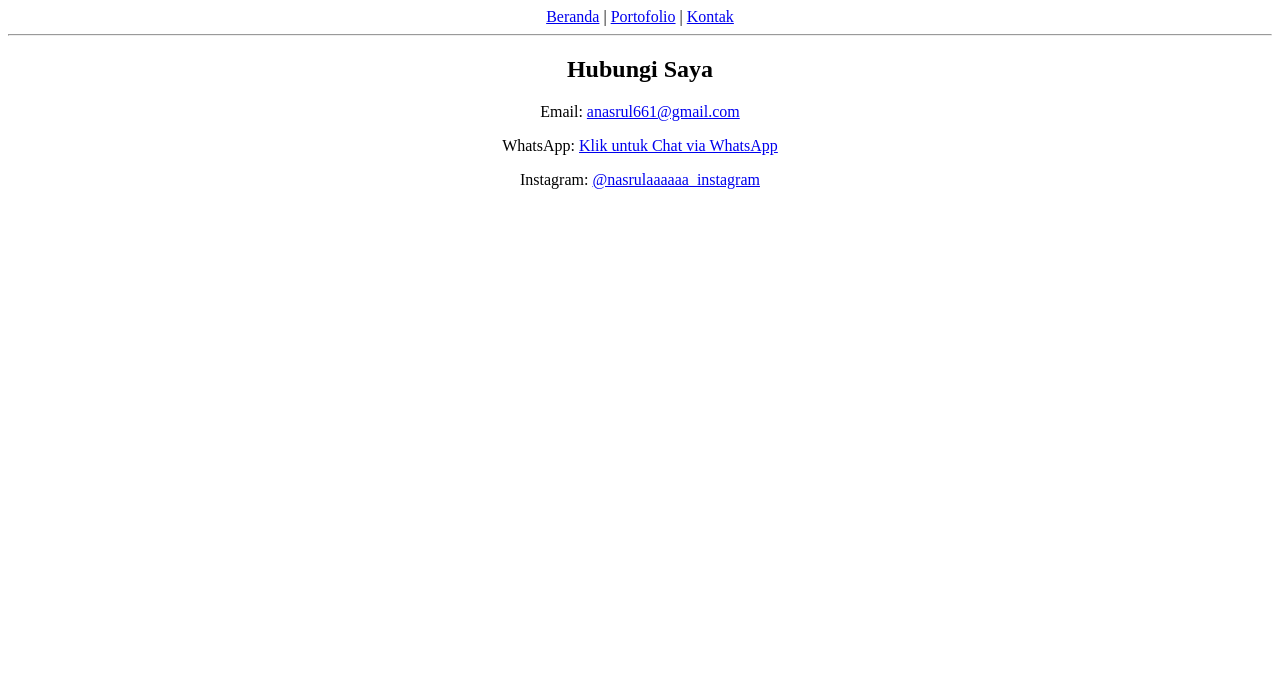
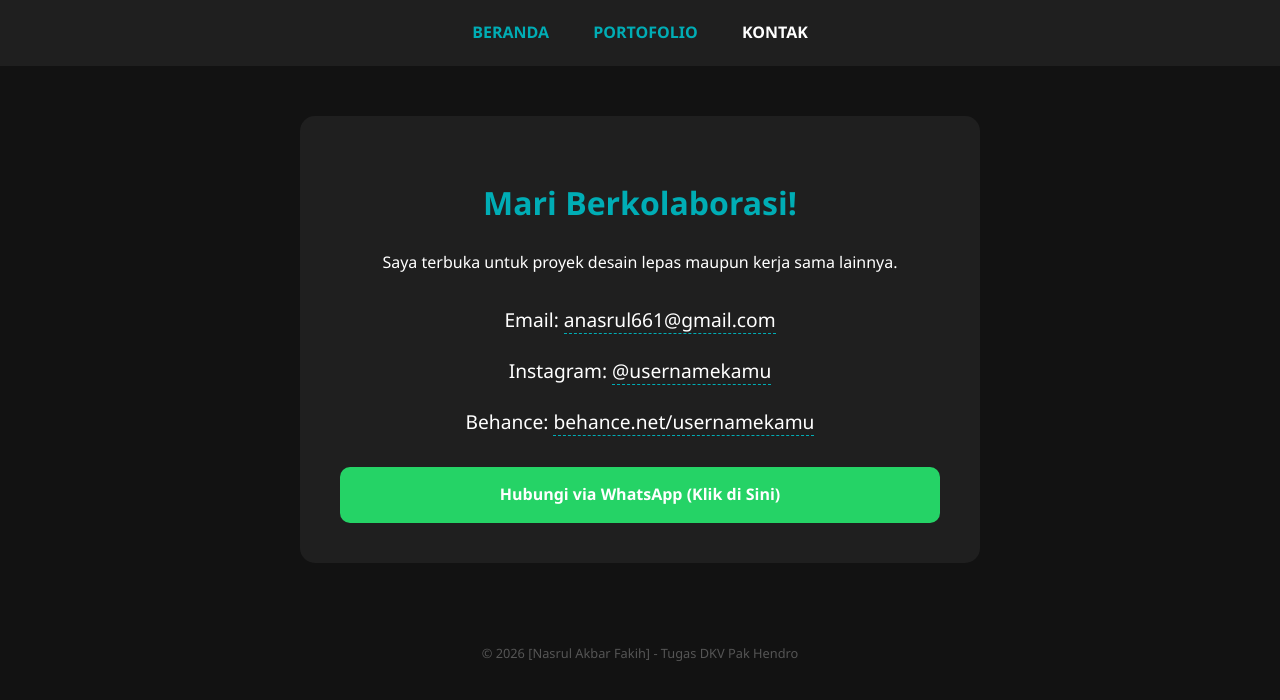
Before and after one commit to anasrul661-hue/nasrul-akbar, a plain HTML site: page kontak.html in a window 1280 px wide. Drawn offline with Linux system fonts and the light colour scheme.

Commit message:
Update kontak.html

```diff
--- a/kontak.html
+++ b/kontak.html
@@ -2,20 +2,50 @@
 <html lang="id">
 <head>
     <meta charset="UTF-8">
-    <title>Kontak Saya</title>
+    <meta name="viewport" content="width=device-width, initial-scale=1.0">
+    <title>Hubungi Saya | Siswa DKV</title>
+    <style>
+        body { font-family: 'Segoe UI', sans-serif; margin: 0; background-color: #121212; color: #fff; line-height: 1.6; }
+        header { background-color: #1f1f1f; padding: 20px 0; position: sticky; top: 0; z-index: 1000; text-align: center; }
+        nav a { color: #00adb5; text-decoration: none; margin: 0 20px; font-weight: bold; text-transform: uppercase; }
+        .container { max-width: 600px; margin: 50px auto; padding: 40px; background-color: #1f1f1f; border-radius: 15px; text-align: center; }
+        h1 { color: #00adb5; }
+        .contact-list { list-style: none; padding: 0; margin: 30px 0; }
+        .contact-list li { margin: 20px 0; font-size: 1.2rem; }
+        .contact-list a { color: #fff; text-decoration: none; border-bottom: 1px dashed #00adb5; }
+        .contact-list a:hover { color: #00adb5; }
+        .whatsapp-btn { display: block; background-color: #25d366; color: white; padding: 15px; border-radius: 10px; text-decoration: none; font-weight: bold; margin-top: 30px; }
+        footer { text-align: center; padding: 30px; font-size: 0.8rem; color: #555; }
+    </style>
 </head>
 <body>
-    <nav align="center">
-        <a href="index.html">Beranda</a> |
-        <a href="portfolio.html">Portofolio</a> |
-        <a href="kontak.html">Kontak</a>
-    </nav>
-    <hr>
-    <div align="center">
-        <h2>Hubungi Saya</h2>
-        <p>Email: <a href="mailto:anasrul661@gmail.com">anasrul661@gmail.com</a></p>
-        <p>WhatsApp: <a href="https://wa.me/6281554604493">Klik untuk Chat via WhatsApp</a></p>
-        <p>Instagram: <a href="https://instagram.com/nasrulajaaaaaa">@nasrulaaaaaa_instagram</a></p>
+
+    <header>
+        <nav>
+            <a href="index.html">Beranda</a>
+            <a href="portfolio.html">Portofolio</a>
+            <a href="kontak.html" style="color: #fff;">Kontak</a>
+        </nav>
+    </header>
+
+    <div class="container">
+        <h1>Mari Berkolaborasi!</h1>
+        <p>Saya terbuka untuk proyek desain lepas maupun kerja sama lainnya.</p>
+
+        <ul class="contact-list">
+            <li>Email: <a href="mailto:anasrul661@gmail.com">anasrul661@gmail.com</a></li>
+            <li>Instagram: <a href="https://instagram.com/nasrulajaaaaaa" target="_blank">@usernamekamu</a></li>
+            <li>Behance: <a href="https://behance.net/usernamekamu" target="_blank">behance.net/usernamekamu</a></li>
+        </ul>
+
+        <a href="https://wa.me/6281554604493" class="whatsapp-btn" target="_blank">
+            Hubungi via WhatsApp (Klik di Sini)
+        </a>
     </div>
+
+    <footer>
+        &copy; 2026 [Nasrul Akbar Fakih] - Tugas DKV Pak Hendro
+    </footer>
+
 </body>
 </html>
```
